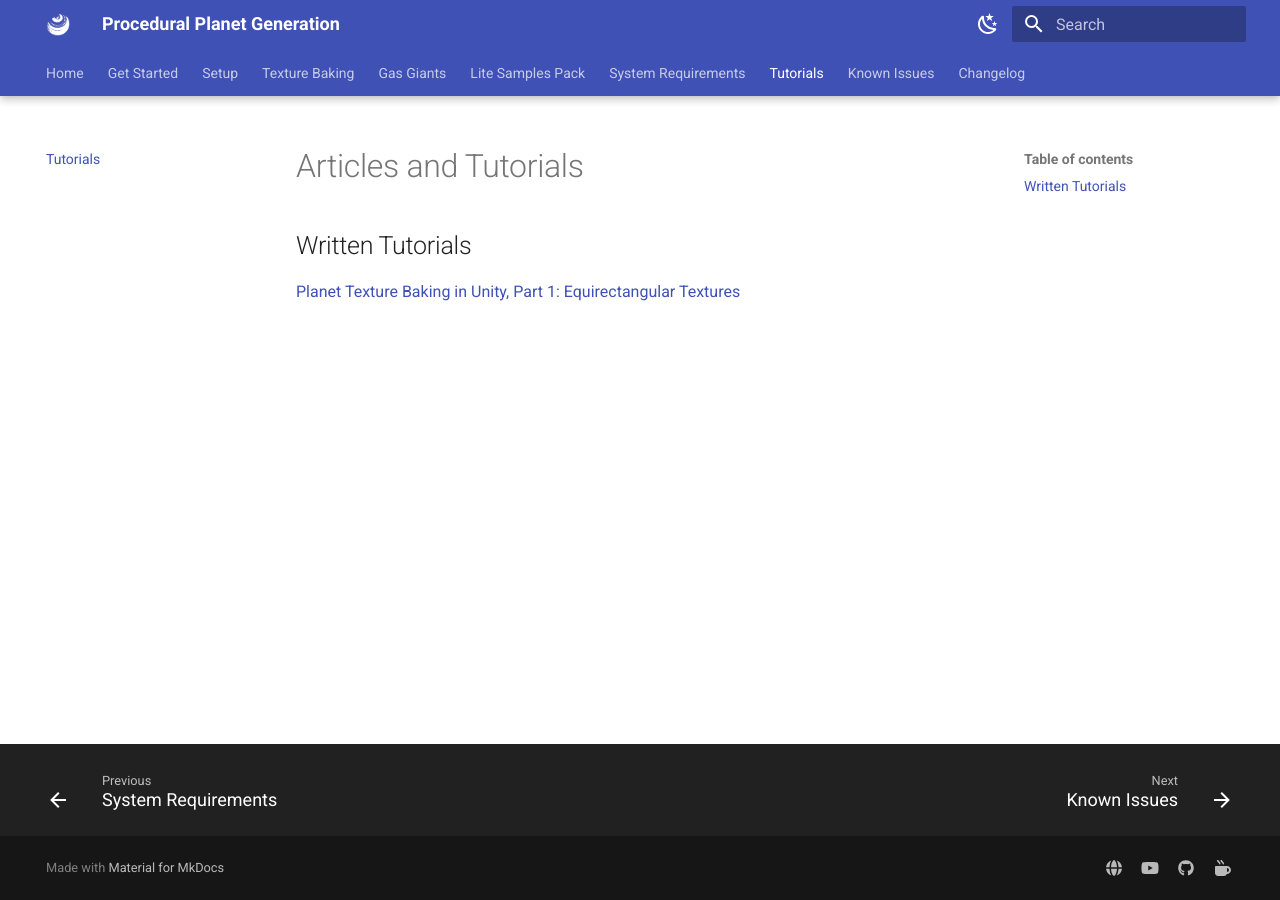
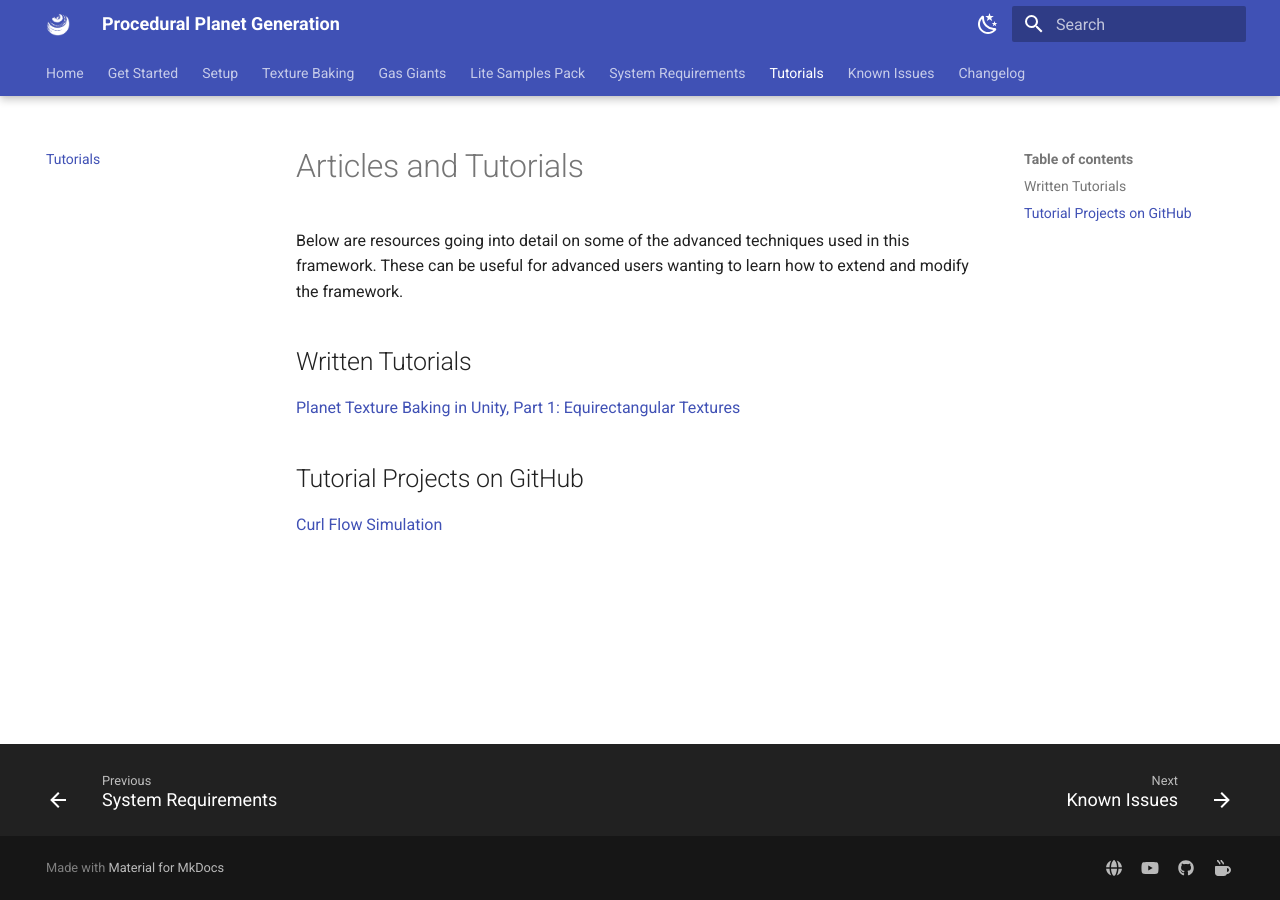
Before and after one commit to Parallel-Cascades/procedural-planet-generation, an MkDocs documentation site: the page built from docs/tutorials.md, in a window 1280 px wide. Built offline with MkDocs 1.6.1 and Material for MkDocs 9.7.7, drawn with Linux system fonts in a browser that asks for light colours; the version menu is left out.

Commit message:
added new tutorial link

```diff
--- a/docs/tutorials.md
+++ b/docs/tutorials.md
@@ -1,5 +1,12 @@
 # Articles and Tutorials
+
+Below are resources going into detail on some of the advanced techniques used in this framework. These
+can be useful for advanced users wanting to learn how to extend and modify the framework.
 
 ## Written Tutorials
 
 [Planet Texture Baking in Unity, Part 1: Equirectangular Textures](https://parallelcascades.com/planet-texture-baking-part-1-equirectangular/)
+
+## Tutorial Projects on GitHub
+
+[Curl Flow Simulation](https://github.com/Parallel-Cascades/curl-flow-simulation)
```
